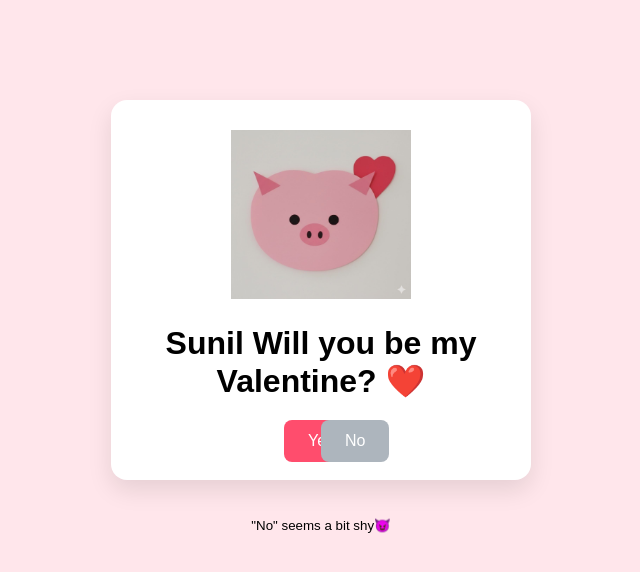
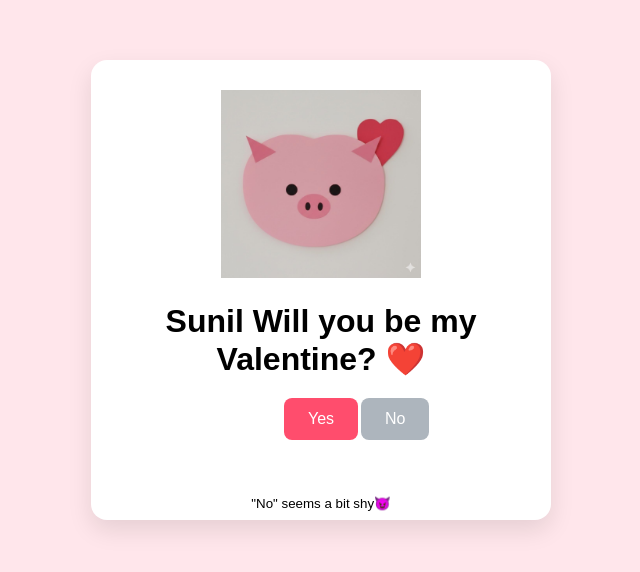
Before and after one commit to MounikaMutyala/AnniversaryInvite, a plain HTML site: page index.html in a window 1280 px wide. Shown: the part 110-682 px from the top of the page, without its empty margins (319-959 px from the left). Drawn offline with Linux system fonts and the light colour scheme.

Commit message:
Update index.html

```diff
--- a/index.html
+++ b/index.html
@@ -16,8 +16,8 @@
     }
 
     .card {
-      width: 360px;
-      height: 320px;
+      width: 400px;
+      height: 400px;
       background: white;
       border-radius: 16px;
       box-shadow: 0 10px 25px rgba(0,0,0,0.1);
@@ -53,7 +53,7 @@
       background-color: #adb5bd;
       color: white;
       position: absolute;
-      left: 180px;
+      left: 240px;
       top: 0;
     }
 
```
